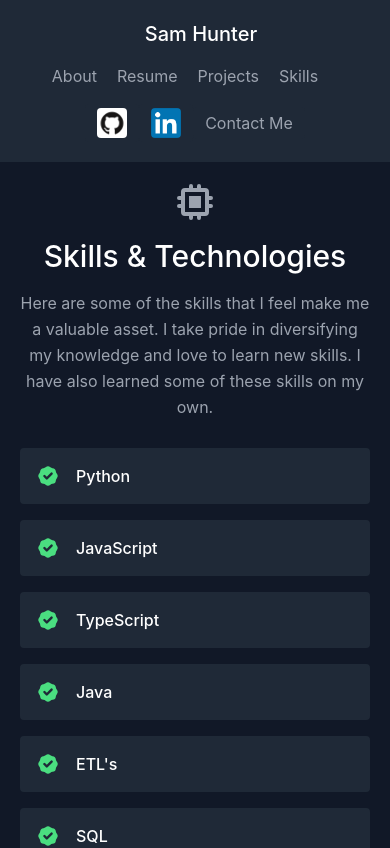
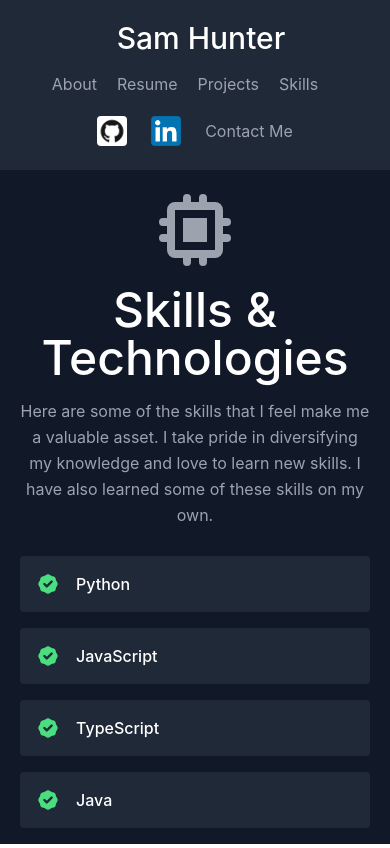
Before and after one commit to samlhunter/ReactPortfolio, a React (Create React App) app: page /skills in a window 390 px wide. Shown: the top 848 px of the page. Built offline with nearby package versions, Linux system fonts and the light colour scheme.

Commit message:
testing for mobile view

```diff
--- a/src/components/Navbar.js
+++ b/src/components/Navbar.js
@@ -6,11 +6,11 @@ export default function Navbar() {
         <header className="bg-gray-800 md:sticky top-0 z-10">
             <div className="container mx-auto flex flex-wrap p-5 flex-col md:flex-row items-center">
                 <div className="title-font font-medium text-white mb-4 md:mb-0">
-                    <Link to={'/'} className="ml-3 text-xl">
+                    <Link to={'/'} className="ml-3 text-3xl md:text-xl">
                         Sam Hunter
                     </Link>
                 </div>
-                <nav className="md:mr-auto md:ml-4 md:py-1 md:pl-4 md:border-l md:border-gray-700	flex flex-wrap items-center text-base justify-center">
+                <nav className="md:mr-auto md:ml-4 md:py-1 md:pl-4 md:border-l md:border-gray-700 flex flex-wrap items-center text-base justify-center">
                     <Link className="mr-5 hover:text-white" to={'/about'}>
                         About
                     </Link>
@@ -30,7 +30,7 @@ export default function Navbar() {
                 <div className="flex items-center align-middle">
                     <a
                         href="https://github.com/samlhunter"
-                        className="inline-flex items-center bg-gray-800 border-0 py-1 px-3 focus:outline-none rounded text-base mt-4 md:mt-0"
+                        className="inline-flex items-center bg-gray-800 border-0 py-1 px-3 focus:outline-none rounded mt-4 md:mt-0"
                     >
                         <img
                             className="object-cover object-center rounded"
@@ -41,7 +41,7 @@ export default function Navbar() {
                     </a>
                     <a
                         href="https://www.linkedin.com/in/samuellhunter"
-                        className="inline-flex items-center bg-gray-800 border-0 py-1 px-3 focus:outline-none rounded text-base mt-4 md:mt-0"
+                        className="inline-flex items-center bg-gray-800 border-0 py-1 px-3 focus:outline-none rounded mt-4 md:mt-0"
                     >
                         <img
                             className="object-cover object-center rounded"
--- a/src/pages/SkillsPage.js
+++ b/src/pages/SkillsPage.js
@@ -5,22 +5,22 @@ import Navbar from "../components/Navbar";
 
 export default function Skills() {
     return (
-        <div className="text-gray-400 bg-gray-900">
+        <div className="flex flex-col h-screen text-gray-400 bg-gray-900 overflow-auto">
             <Navbar />
-            <div className="container px-5 py-5 mx-auto">
+            <div className="flex flex-col grow container px-5 py-5 mx-auto">
                 <div className="text-center mb-5">
-                    <ChipIcon className="w-10 inline-block mb-4" />
-                    <h1 className="sm:text-4xl text-3xl font-medium title-font text-white mb-4">
+                    <ChipIcon className="w-20 md:w-12 inline-block mb-4" />
+                    <h1 className="text-5xl md:text-3xl font-medium title-font text-white mb-4">
                         Skills &amp; Technologies
                     </h1>
-                    <p className="text-base leading-relaxed xl:w-2/4 lg:w-3/4 mx-auto">
+                    <p className="text-base md:text-lg leading-relaxed xl:w-2/4 lg:w-3/4 mx-auto">
                         Here are some of the skills that I feel make me a valuable asset. I take pride in diversifying my knowledge and love to learn new skills. I have also learned some of
                         these skills on my own.
                     </p>
                 </div>
                 <div className="flex flex-wrap lg:w-4/5 sm:mx-auto sm:mb-2 -mx-2">
                     {skills.map((skill) => (
-                        <div key={skill} className="p-2 sm:w-1/2 w-full">
+                        <div key={skill} className="p-2 w-full md:w-1/2">
                             <div className="bg-gray-800 rounded flex p-4 h-full items-center">
                                 <BadgeCheckIcon className="text-green-400 w-6 h-6 flex-shrink-0 mr-4" />
                                 <span className="title-font font-medium text-white">
```
Also changed, not shown: 1 other file (tests, documents, lock files or other folders).
